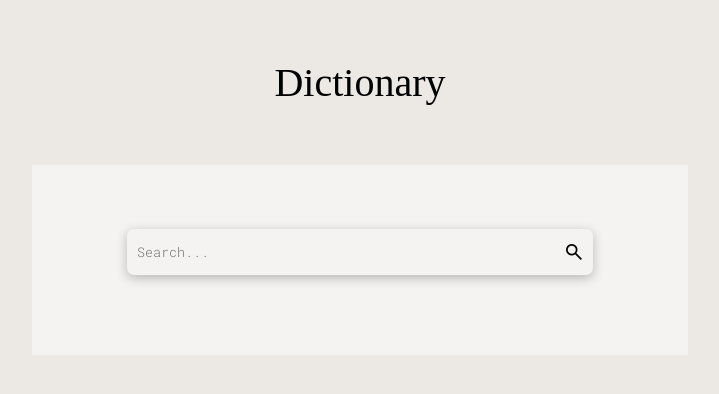
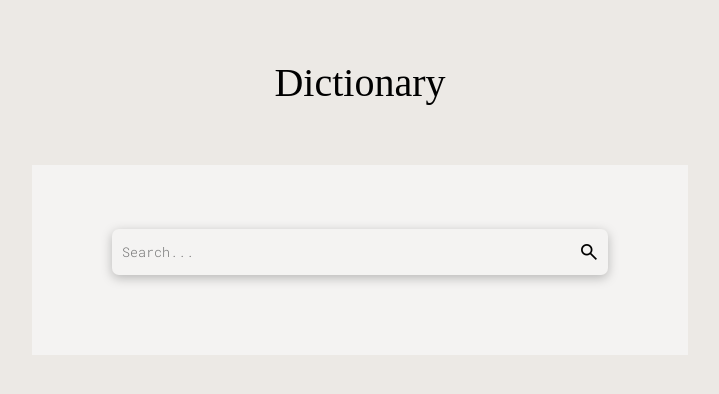
Before and after one commit to nathaliegustafsson/dictionary-assingment, a React (Vite) app: page / in a window 1280 px wide. Shown: the top 394 px of the page, without its empty margins (280-999 px from the left). Built offline with nearby package versions, Linux system fonts and the light colour scheme; a web font is replaced by a local one.

Commit message:
changed styling

```diff
--- a/src/components/DictionarySearch.jsx
+++ b/src/components/DictionarySearch.jsx
@@ -51,7 +51,7 @@ const Form = styled.form`
     border: none;
     border-radius: 7px;
     box-shadow: 0px 3px 10.300000190734863px rgba(0, 0, 0, 0.25);
-    width: 450px;
+    width: 480px;
     height: 30px;
 `;
 
```
